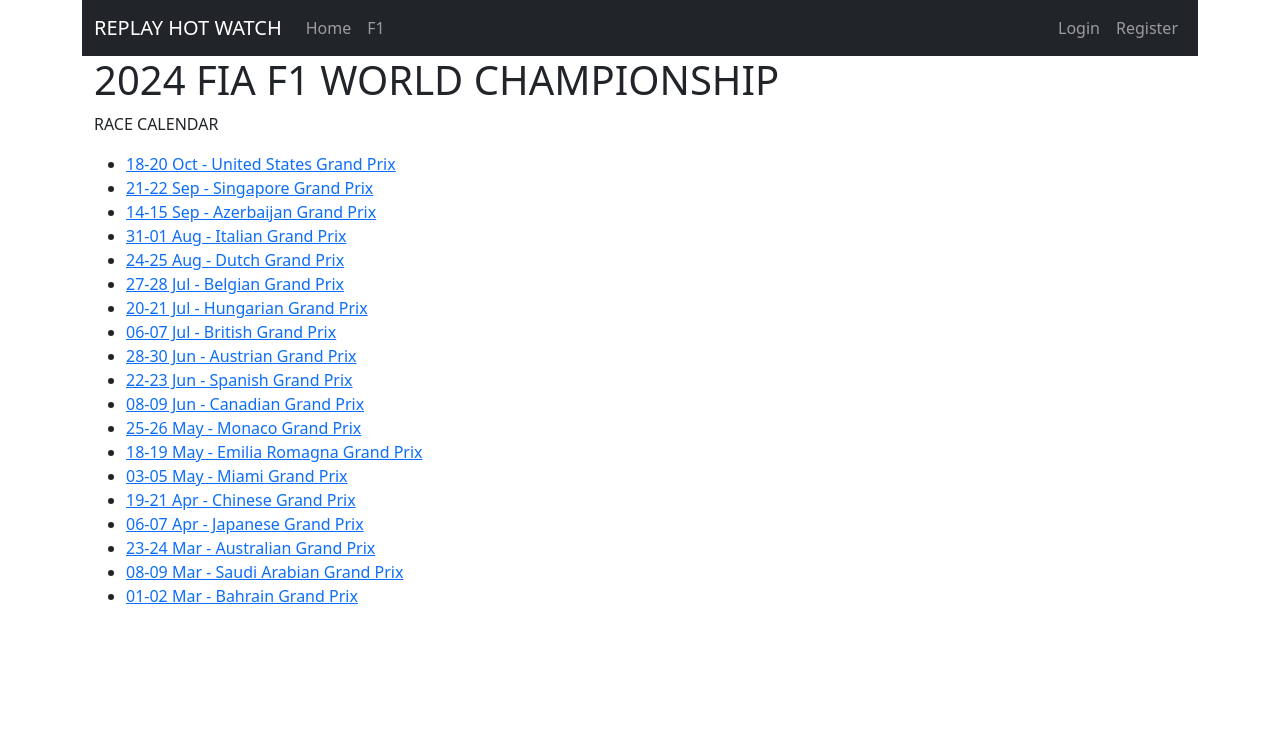
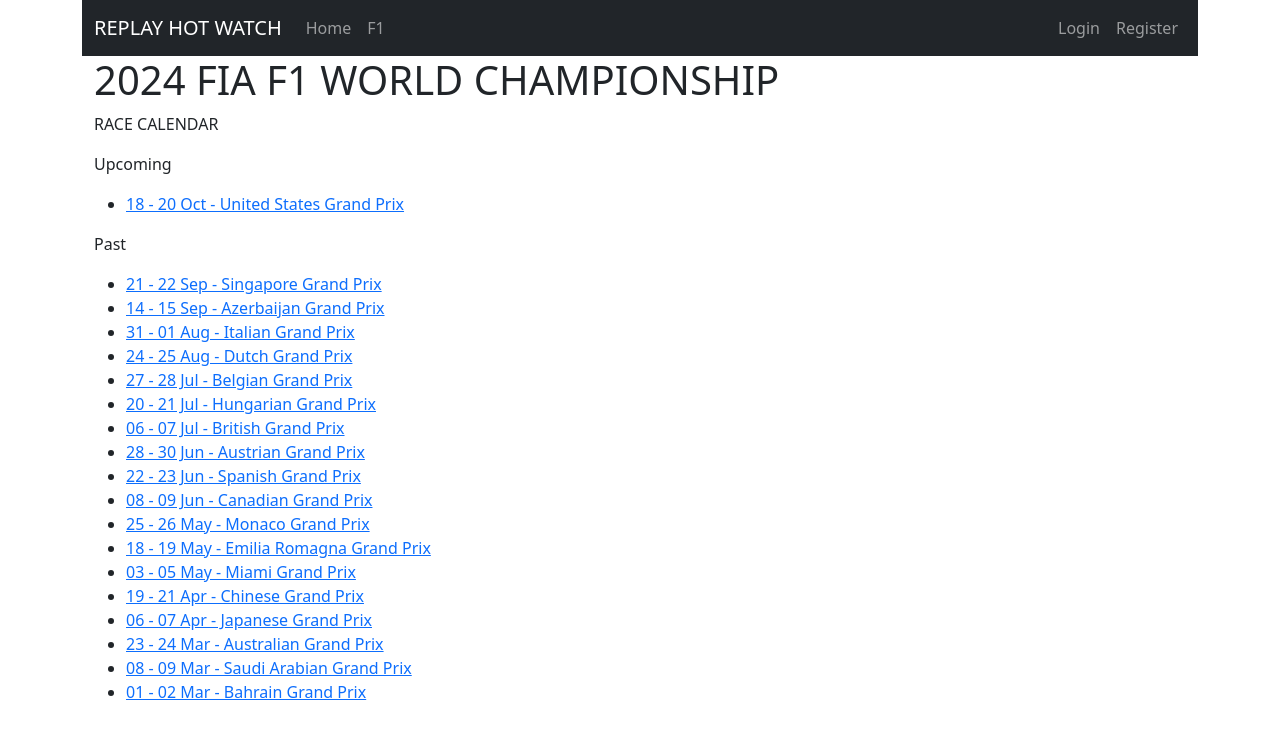
Before and after one commit to Dom19740/Project-Sports-Replay-Forum, a Django app: page /f1/ in a window 1280 px wide. Shown: the top 739 px of the page. Run offline with Django 5.2, Linux system fonts and the light colour scheme; data comes from the database, SQL or seed files in the repository; both versions use the stored data as it was after the commit; tables that the repository leaves empty hold one stand-in row (values such as "Sample post"); some libraries are stand-ins or nearby versions.

Commit message:
upcoming and pass events added

```diff
--- a/sportsreplayforum/f1/templates/f1/competition_schedule.html
+++ b/sportsreplayforum/f1/templates/f1/competition_schedule.html
@@ -6,13 +6,33 @@
     <div>
         <h1>2024 FIA F1 WORLD CHAMPIONSHIP</h1>
         <p>RACE CALENDAR</p>
+
+        <p>Upcoming</p>
         <ul>
-            {% for competition in competitions %}
-                <li><a href="{% url 'event_list' competition.id %}">{{ competition.idEvent }} {{ competition.start_date|date:"d" }}-{{ competition.end_date|date:"d" }} {{ competition.start_date|date:"M" }} - {{ competition.name }}</a></li>
+            {% for competition in upcoming_competitions %}
+                <li>
+                    <a href="{% url 'event_list' competition.id %}">
+                        {{ competition.start_date|date:"d" }} - {{ competition.end_date|date:"d" }} {{ competition.start_date|date:"M" }} - {{ competition.name }}
+                    </a>
+                </li>
+            {% empty %}
+                <li>No upcoming competitions.</li>
+            {% endfor %}
+        </ul>
+
+        <p>Past</p>
+        <ul>
+            {% for competition in past_competitions %}
+                <li>
+                    <a href="{% url 'event_list' competition.id %}">
+                        {{ competition.start_date|date:"d" }} - {{ competition.end_date|date:"d" }} {{ competition.start_date|date:"M" }} - {{ competition.name }}
+                    </a>
+                </li>
+            {% empty %}
+                <li>No past competitions.</li>
             {% endfor %}
         </ul>
     </div>
-
-    </div>
+</div>
 
 {% endblock %}
--- a/sportsreplayforum/f1/views.py
+++ b/sportsreplayforum/f1/views.py
@@ -1,19 +1,31 @@
 
 from .models import Competition, Event,Event, Rating
 from django.shortcuts import render, get_object_or_404, redirect
-from django.contrib.auth.decorators import login_required
-from django.contrib import messages
-from django.db.models import Avg
-
+from django.utils import timezone
 
 
 def competition_schedule(request):
+    today = timezone.now()
     competitions = Competition.objects.order_by('-date')
+
+    upcoming_competitions = []
+    past_competitions = []
+
     for competition in competitions:
         events = Event.objects.filter(event_list=competition)
-        competition.start_date = events.order_by('date_time').first().date_time
-        competition.end_date = events.order_by('-date_time').first().date_time
-    return render(request, 'f1/competition_schedule.html', {'competitions': competitions})
+        if events.exists():
+            competition.start_date = events.order_by('date_time').first().date_time
+            competition.end_date = events.order_by('-date_time').first().date_time
+
+            if competition.start_date >= today:
+                upcoming_competitions.append(competition)
+            else:
+                past_competitions.append(competition)
+
+    return render(request, 'f1/competition_schedule.html', {
+        'upcoming_competitions': upcoming_competitions,
+        'past_competitions': past_competitions,
+    })
 
 
 def event_list(request, competition_id):
--- a/sportsreplayforum/sportsreplayforum/urls.py
+++ b/sportsreplayforum/sportsreplayforum/urls.py
@@ -11,7 +11,6 @@
     path('admin/', admin.site.urls),
     path('core/', include('core.urls')),
     path('f1/', include('f1.urls')),
-    path('news/', include('news.urls')),
 ]
 
 # Serve the static HTML
```
Also changed, not shown: sportsreplayforum/f1/templates/f1/event.html (+9 -9 lines), sportsreplayforum/f1/templates/f1/event_list.html (+21 -6 lines), sportsreplayforum/db.sqlite3.
